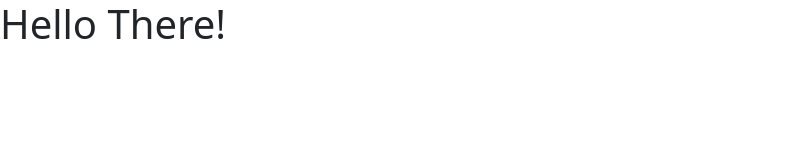
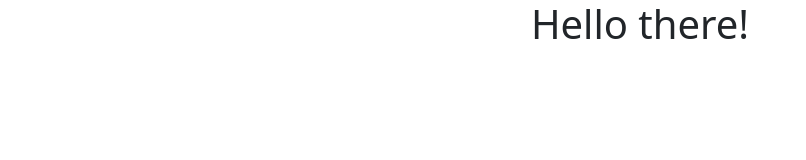
Before and after one commit to fender-bender/fender-bender.github.io, a plain HTML site: page index.html in a window 1280 px wide. Shown: the whole page, without its empty margins (0-806 px from the left). Drawn offline with nearby package versions, Linux system fonts and the light colour scheme.

Commit message:
Update index.html

```diff
--- a/index.html
+++ b/index.html
@@ -10,6 +10,8 @@
         <title>fender-bender.github.io</title>
     </head>
     <body>
-        <h1>Hello There!</h1>
+        <div class="jumbotron text-center">
+            <h1>Hello there!</h1>
+        </div>
     </body>
 </html>
```
